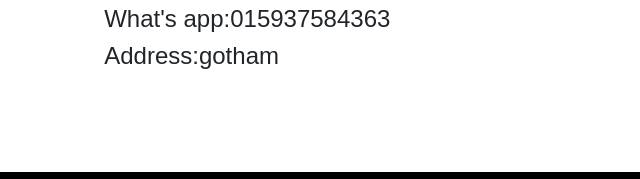
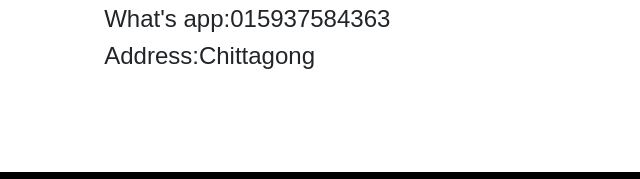
Before and after one commit to AmanatUMahmud/Tools-Assignment-01, a plain HTML site: page index.html in a window 1280 px wide. Shown: the part 3725-3904 px from the top of the page, 92-732 px from the left. Drawn offline with nearby package versions, Linux system fonts and the light colour scheme; a web font is replaced by a local one.

Commit message:
minor change to contact

```diff
--- a/index.html
+++ b/index.html
@@ -219,7 +219,7 @@
                 <h4>Email:amanat@gmail.com</h4>
                 <h4>Facebook:amanat</h4>
                 <h4>What's app:015937584363</h4>
-                <h4>Address:gotham</h4>
+                <h4>Address:Chittagong</h4>
             </div>
             <div>
                 <div class="my-3">
```
